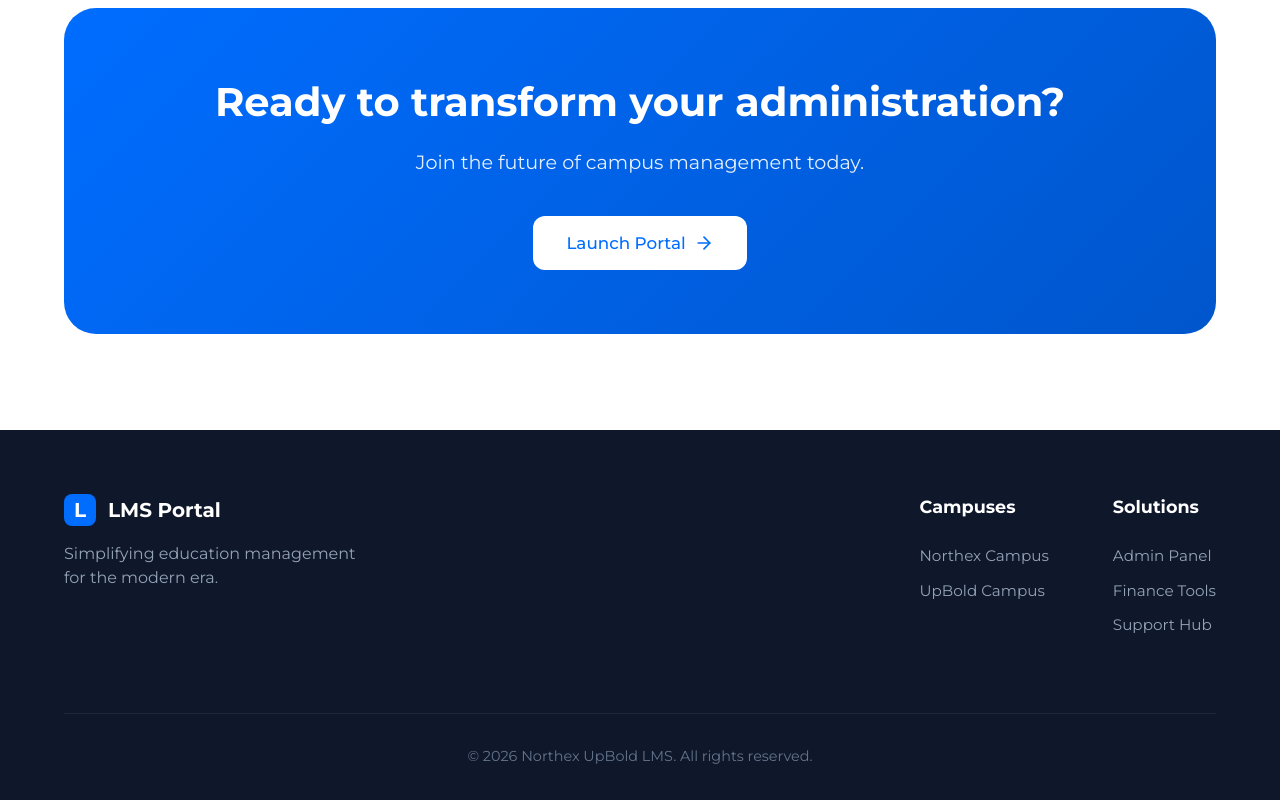
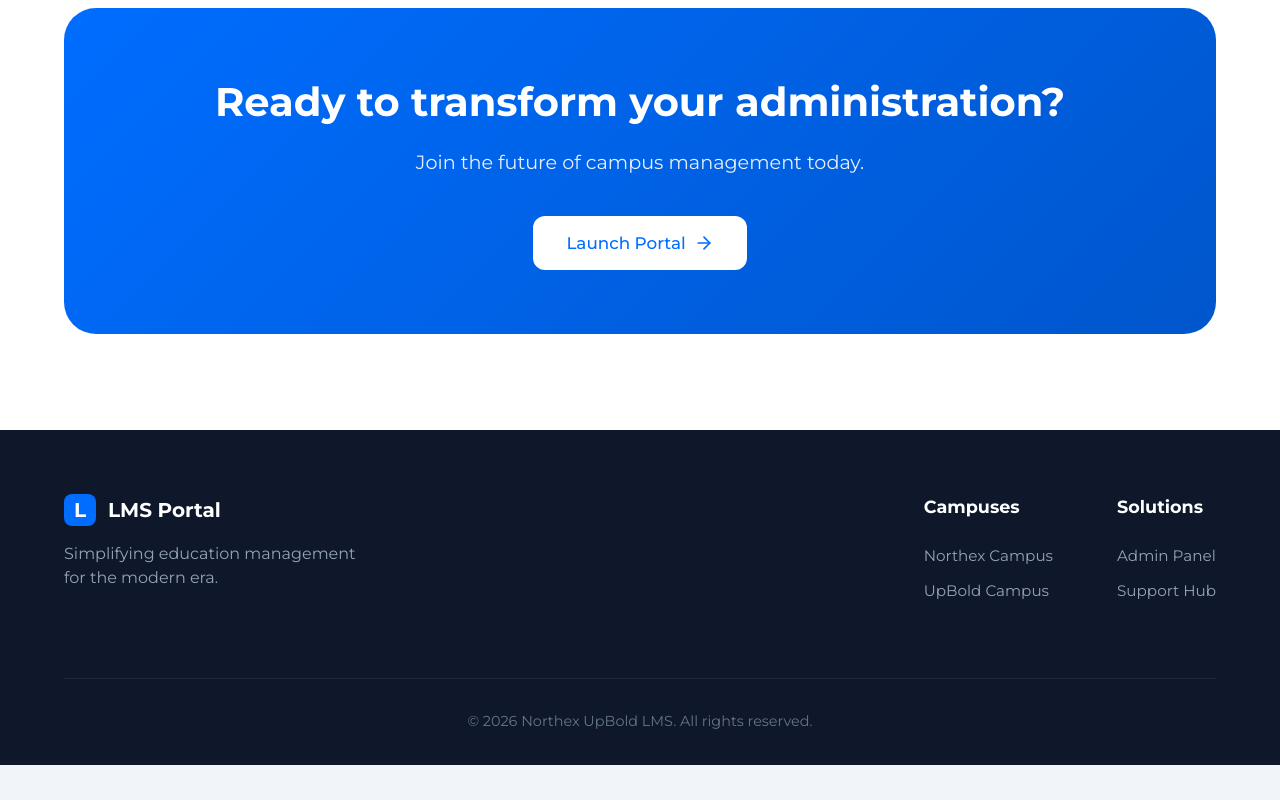
Before and after one commit to jeslykugil2018/LMS, a React (Vite) app: page / in a window 1280 px wide. Shown: the part 1965-2765 px from the top of the page. After the commit the page ends 2730 px from the top, so only its background shows below. Built offline with nearby package versions, Linux system fonts and the light colour scheme.

Commit message:
feat: connect all login buttons on landing page to login route

```diff
--- a/src/pages/Landing.jsx
+++ b/src/pages/Landing.jsx
@@ -31,7 +31,7 @@ const Landing = () => {
             <button onClick={() => navigate('/login')} className="btn btn-primary btn-lg">
               Get Started <ArrowRight size={20} />
             </button>
-                        <button className="btn btn-outline btn-lg">View Demo</button>
+            <button onClick={() => navigate('/login')} className="btn btn-outline btn-lg">View Demo</button>
           </div>
         </div>
         <div className="hero-visual">
@@ -135,9 +135,8 @@ const Landing = () => {
             </div>
             <div>
               <h4>Solutions</h4>
-                            <a href="#">Admin Panel</a>
-                            <a href="#">Finance Tools</a>
-                            <a href="#">Support Hub</a>
+              <a href="#" onClick={(e) => { e.preventDefault(); navigate('/login'); }}>Admin Panel</a>
+              <a href="#" onClick={(e) => { e.preventDefault(); navigate('/support'); }}>Support Hub</a>
             </div>
           </div>
         </div>
```
Lines whose indentation alone changed are shown as unchanged.
